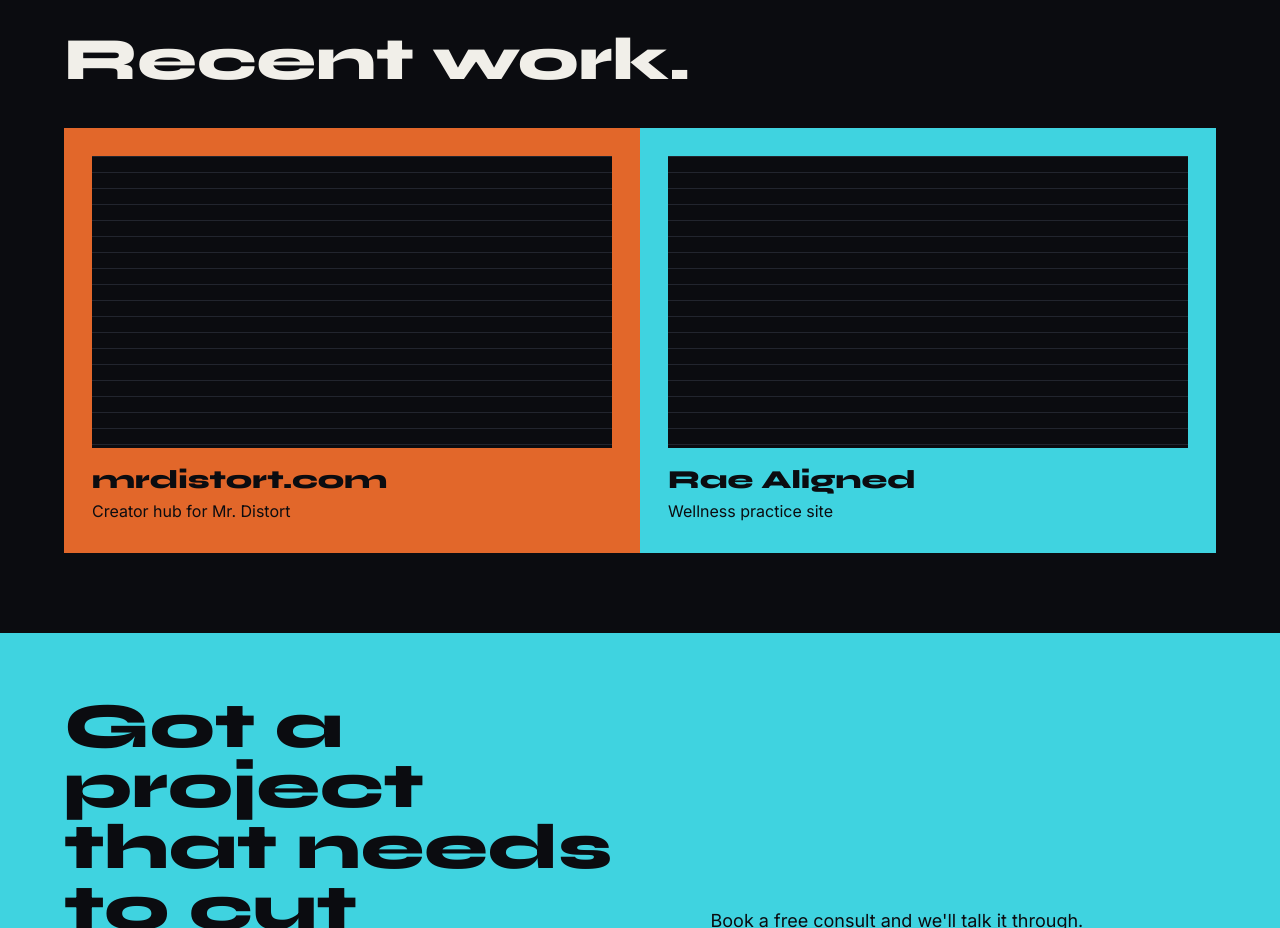
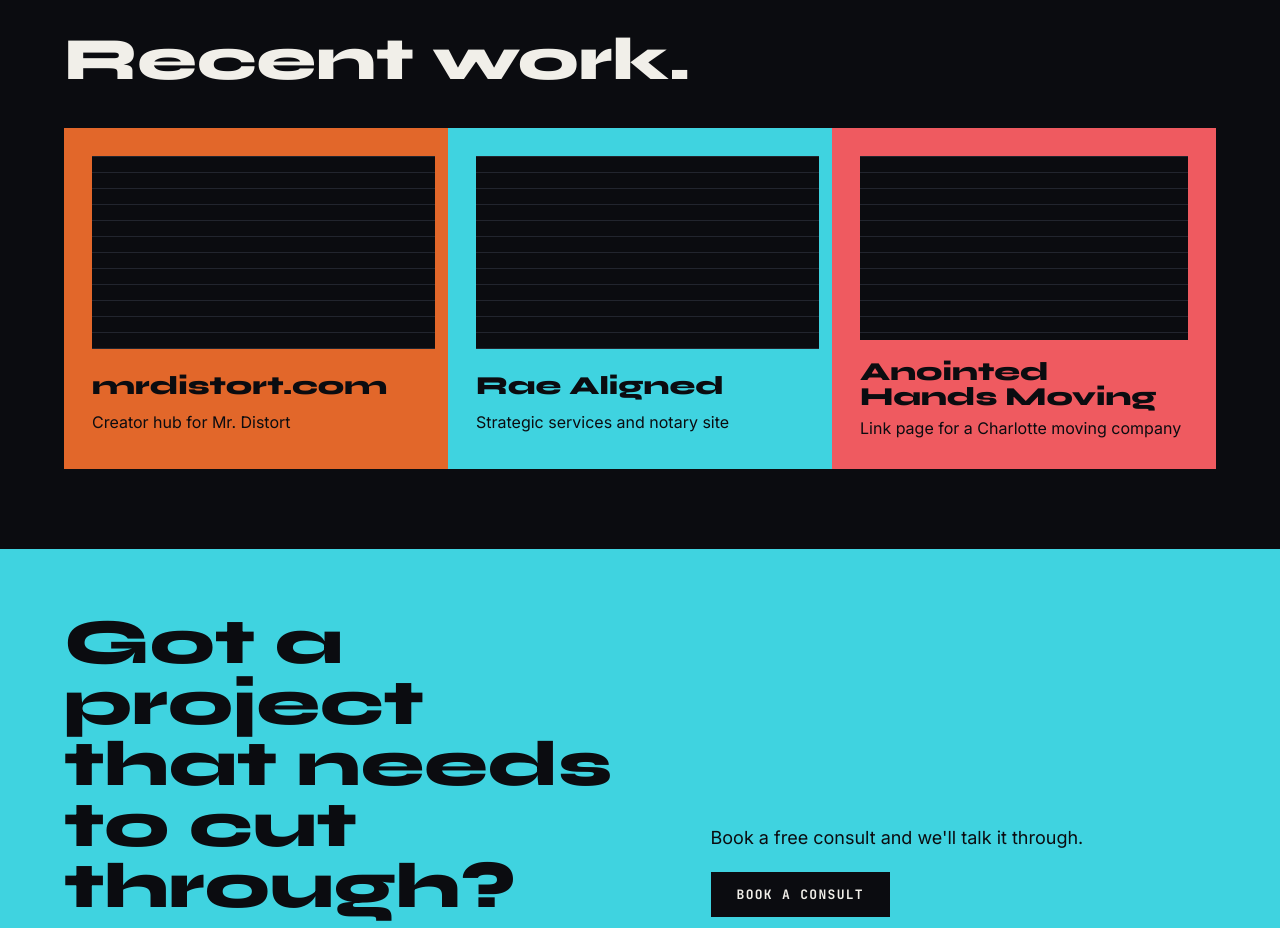
Before and after one commit to scwhitley/distortedbrands, a plain HTML site: page web/index.html in a window 1280 px wide. Shown: the part 3860-4788 px from the top of the page. Drawn offline with Linux system fonts and the light colour scheme.

Commit message:
Web: link Rae Aligned in Recent work and add Anointed Hands Moving
Co-Authored-By: Claude Opus 5.5 <noreply@anthropic.com>
Claude-Session: https://claude.ai/code/session_018ST13gAKs9r8GwxqyDxrsm

```diff
--- a/css/site.css
+++ b/css/site.css
@@ -174,7 +174,8 @@ h2.t { font-size: clamp(36px, 5vw, 60px); margin-bottom: 40px; }
 .steps li p { color: #45434f; }
 @media (max-width: 760px) { .steps ol { grid-auto-flow: row; gap: 28px; } }
 
-.works { display: grid; grid-template-columns: repeat(2, 1fr); }
+.works { display: grid; grid-template-columns: repeat(3, 1fr); }
+@media (max-width: 1000px) { .works { grid-template-columns: repeat(2, 1fr); } .works > :last-child:nth-child(odd) { grid-column: 1 / -1; } .works > :last-child:nth-child(odd) .shot { aspect-ratio: 32 / 9; } }
 .work { display: grid; gap: 6px; padding: 28px; background: var(--c); color: var(--ink); }
 .work .shot { aspect-ratio: 16 / 9; background: var(--ink); margin-bottom: 14px; background-image: linear-gradient(#22252e 1px, transparent 1px); background-size: 100% 16px; }
 .work h3 { font-size: 26px; }
--- a/web/index.html
+++ b/web/index.html
@@ -95,7 +95,7 @@
       <button class="btn light" type="button" data-open="consult" data-preset="Stream Script">Book a consult</button>
     </div></div></div></section><section class="steps" style="--deep:#138B96">
   <div class="wrap"><h2 class="t">How it works.</h2><ol><li><span class="mono">Step 1</span><h3>Consult</h3><p>A free 30-minute call about what you need.</p></li><li><span class="mono">Step 2</span><h3>Design</h3><p>A mockup to react to before anything is built.</p></li><li><span class="mono">Step 3</span><h3>Build</h3><p>Hand-coded, tested on phones first.</p></li><li><span class="mono">Step 4</span><h3>Launch</h3><p>Domain, hosting and analytics set up and handed over.</p></li></ol></div>
-</section><section class="block"><div class="wrap"><h2 class="t">Recent work.</h2><div class="works"><a href="https://www.mrdistort.com" target="_blank" rel="noopener" class="work" style="--c:#E2672A"><div class="shot" aria-hidden="true"></div><h3>mrdistort.com</h3><p>Creator hub for Mr. Distort</p></a><div class="work" style="--c:#3FD3E0"><div class="shot" aria-hidden="true"></div><h3>Rae Aligned</h3><p>Wellness practice site</p></div></div></div></section><section class="cta" style="--c:#3FD3E0">
+</section><section class="block"><div class="wrap"><h2 class="t">Recent work.</h2><div class="works"><a href="https://www.mrdistort.com" target="_blank" rel="noopener" class="work" style="--c:#E2672A"><div class="shot" aria-hidden="true"></div><h3>mrdistort.com</h3><p>Creator hub for Mr. Distort</p></a><a href="https://raealignedservices.com" target="_blank" rel="noopener" class="work" style="--c:#3FD3E0"><div class="shot" aria-hidden="true"></div><h3>Rae Aligned</h3><p>Strategic services and notary site</p></a><div class="work" style="--c:#EF5A60"><div class="shot" aria-hidden="true"></div><h3>Anointed Hands Moving</h3><p>Link page for a Charlotte moving company</p></div></div></div></section><section class="cta" style="--c:#3FD3E0">
   <div class="wrap">
     <h2>Got a project that needs to cut through?</h2>
     <div><p>Book a free consult and we'll talk it through.</p><button class="btn " type="button" data-open="consult">Book a consult</button></div>
```
